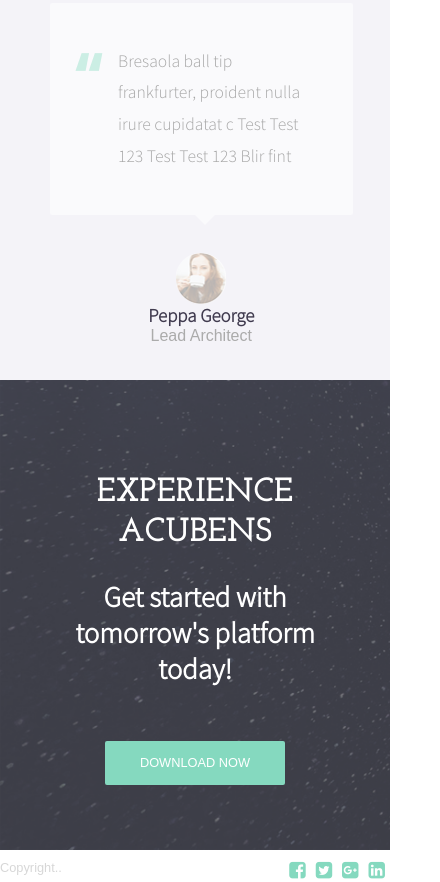
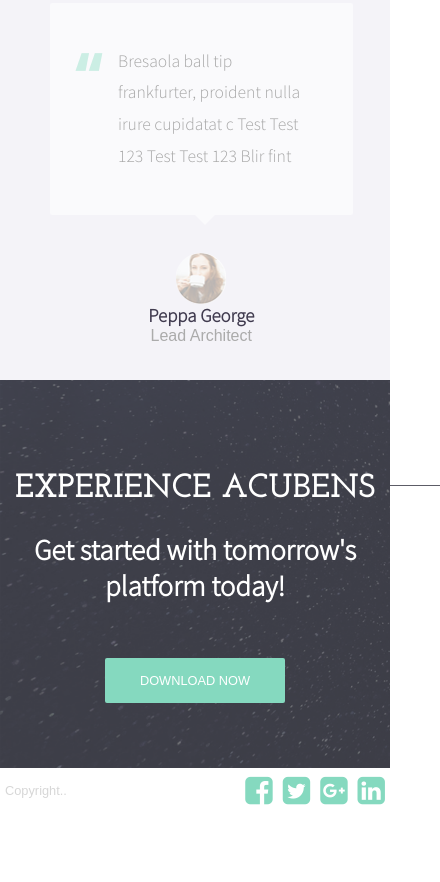
Before and after one commit to MagneH/Replicate, a plain HTML site: page index.html in a window 390 px wide. Shown: the part 4078-4960 px from the top of the page, 440 px wide, since content can reach past the window. After the commit the page ends 4888 px from the top, so only its background shows below. Drawn offline with nearby package versions, Linux system fonts and the light colour scheme.

Commit message:
Fix responsivity lines heading kicker

```diff
--- a/css/styles.css
+++ b/css/styles.css
@@ -620,16 +620,74 @@
   justify-content: center; /* center items vertically, in this case */
   align-items: center;     /* center items horizontally, in this case */
   height: auto;
-  padding: 65px;
+  padding: 65px 0;
 }
 
-.kicker__title {
+
+.kicker__title  {
+  display: inline-block;
+  position: relative;
+  line-height: 1;
+  text-align: center;
   text-transform: uppercase;
   font-family: josefinslab-bold;
   font-size: 2.1rem;
   color: #FFF;
   padding: 25px 0 0 0;
   margin: 0;
+}
+.kicker__title:before,
+.kicker__title:after {
+  content: "";
+  position: absolute;
+  height: 0px;
+  border-bottom: 1px solid #5C5C66;
+  top: 40px;
+  width: 400px;
+}
+
+@media(max-width: 1200px) {
+  .kicker__title:before,
+  .kicker__title:after {
+    width: 300px;
+  }
+}
+
+@media(max-width: 1000px) {
+  .kicker__title:before,
+  .kicker__title:after {
+    width: 250px;
+  }
+}
+
+@media(max-width: 900px) {
+  .kicker__title:before,
+  .kicker__title:after {
+    width: 200px;
+  }
+}
+
+@media(max-width: 800px) {
+  .kicker__title:before,
+  .kicker__title:after {
+    width: 100px;
+  }
+}
+
+@media(max-width: 600px) {
+  .kicker__title:before,
+  .kicker__title:after {
+    width: 50px;
+  }
+}
+
+.kicker__title:before {
+  right: 100%;
+  margin-right: 15px;
+}
+.kicker__title:after {
+  left: 100%;
+  margin-left: 15px;
 }
 
 .kicker__text {
@@ -651,12 +709,12 @@
   display: flex;
   flex-direction: row;     /* make main axis horizontal (default setting) */
   justify-content: space-between;
-  padding: 10px 0 0 0;
+  padding: 5px 0 0 0;
 }
 
 .footer__copyrights {
   margin: 0;
-  padding: 0;
+  padding: 10px 5px;
   overflow: hidden;
   font-size: 0.8rem;
   color: #D7D7D7;
@@ -680,8 +738,8 @@
 
 .footer__socialmedia-link {
   color: #85d9bf;
-  font-size: 1.2rem;
-  padding: 0px 5px;
+  font-size: 2rem;
+  padding: 5px 5px;
 }
 
 .footer__socialmedia-logo {
```
